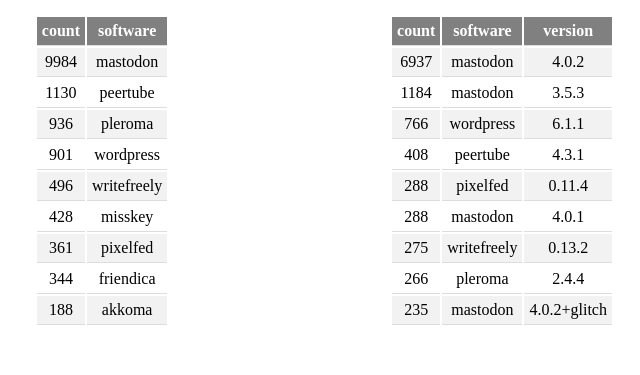
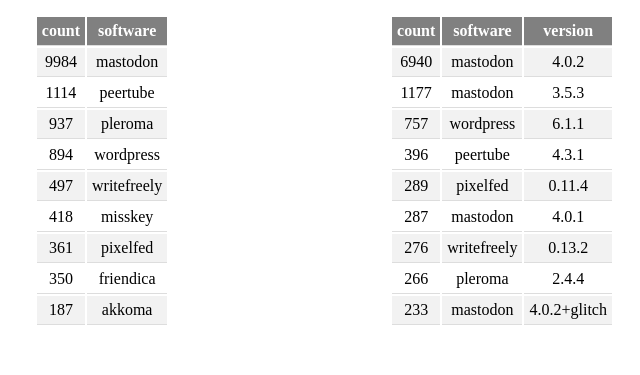
Before and after one commit to cyfinoid/Federated_ecosystem_stats, a plain HTML site: page index.html in a window 1280 px wide. Shown: the part 181-556 px from the top of the page, 106-746 px from the left. Drawn offline with Linux system fonts and the light colour scheme.

Commit message:
date update 2022-12-03T05:41:16Z

```diff
--- a/index.html
+++ b/index.html
@@ -46,13 +46,13 @@
     <div class="stats">
       <center>
         <h3>Top 10 Server Software</h3>
-        <table><tr><th>count</th><th>software</th></tr><tr><td>9984</td><td>mastodon</td></tr><tr><td>1130</td><td>peertube</td></tr><tr><td>936</td><td>pleroma</td></tr><tr><td>901</td><td>wordpress</td></tr><tr><td>496</td><td>writefreely</td></tr><tr><td>428</td><td>misskey</td></tr><tr><td>361</td><td>pixelfed</td></tr><tr><td>344</td><td>friendica</td></tr><tr><td>188</td><td>akkoma</td></tr></table>
+        <table><tr><th>count</th><th>software</th></tr><tr><td>9984</td><td>mastodon</td></tr><tr><td>1114</td><td>peertube</td></tr><tr><td>937</td><td>pleroma</td></tr><tr><td>894</td><td>wordpress</td></tr><tr><td>497</td><td>writefreely</td></tr><tr><td>418</td><td>misskey</td></tr><tr><td>361</td><td>pixelfed</td></tr><tr><td>350</td><td>friendica</td></tr><tr><td>187</td><td>akkoma</td></tr></table>
       </center>
     </div>
     <div class="stats">
       <center>
       <h3>Top 10 Server Software + Version</h3>
-        <table><tr><th>count</th><th>software</th><th>version</th></tr><tr><td>6937</td><td>mastodon</td><td>4.0.2</td></tr><tr><td>1184</td><td>mastodon</td><td>3.5.3</td></tr><tr><td>766</td><td>wordpress</td><td>6.1.1</td></tr><tr><td>408</td><td>peertube</td><td>4.3.1</td></tr><tr><td>288</td><td>pixelfed</td><td>0.11.4</td></tr><tr><td>288</td><td>mastodon</td><td>4.0.1</td></tr><tr><td>275</td><td>writefreely</td><td>0.13.2</td></tr><tr><td>266</td><td>pleroma</td><td>2.4.4</td></tr><tr><td>235</td><td>mastodon</td><td>4.0.2+glitch</td></tr></table>
+        <table><tr><th>count</th><th>software</th><th>version</th></tr><tr><td>6940</td><td>mastodon</td><td>4.0.2</td></tr><tr><td>1177</td><td>mastodon</td><td>3.5.3</td></tr><tr><td>757</td><td>wordpress</td><td>6.1.1</td></tr><tr><td>396</td><td>peertube</td><td>4.3.1</td></tr><tr><td>289</td><td>pixelfed</td><td>0.11.4</td></tr><tr><td>287</td><td>mastodon</td><td>4.0.1</td></tr><tr><td>276</td><td>writefreely</td><td>0.13.2</td></tr><tr><td>266</td><td>pleroma</td><td>2.4.4</td></tr><tr><td>233</td><td>mastodon</td><td>4.0.2+glitch</td></tr></table>
       </center>
     </div>
     <div class="stats">
```
